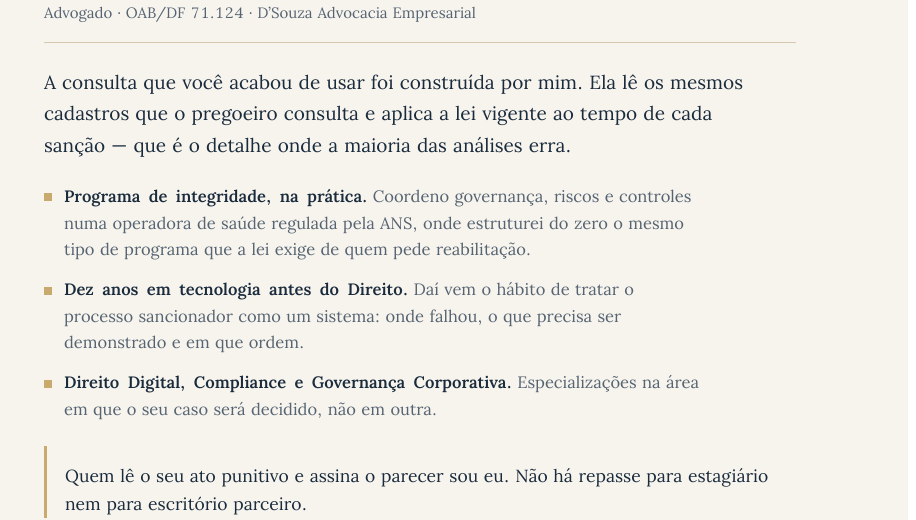
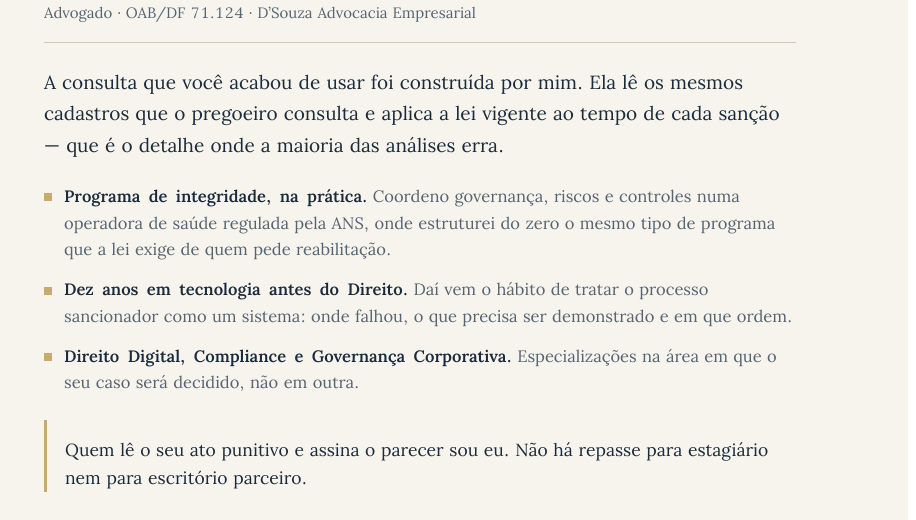
Before and after one commit to danielsouza-adv/rise-consulta, a plain HTML site: page wordpress/bloco-autoridade.html in a window 1280 px wide. Shown: the part 144-664 px from the top of the page, 364-1280 px from the left. Drawn offline with nearby package versions, Linux system fonts and the light colour scheme.

Commit message:
Estende o ajuste de largura aos demais textos dos blocos
Mesma correção das notas, aplicada aos parágrafos de abertura e às
caixas de destaque: nenhum texto para antes da borda do contêiner.

Co-Authored-By: Claude Opus 5 <noreply@anthropic.com>
Claude-Session: https://claude.ai/code/session_01DUVuvgzQWdqdnCUM1z1kG9

```diff
--- a/wordpress/bloco-autoridade.html
+++ b/wordpress/bloco-autoridade.html
@@ -51,10 +51,10 @@
   font-size:34px;line-height:1.15;font-weight:700;color:#1A2B3C;margin:0 0 6px;letter-spacing:0}
 #aut-dsouza .aut-oab{font-size:15px;color:#566472;margin:0 0 24px;padding-bottom:20px;
   border-bottom:1px solid #D4C9B0}
-#aut-dsouza .aut-lead{font-size:19px;line-height:1.65;color:#1A2B3C;margin:0 0 22px;max-width:62ch}
+#aut-dsouza .aut-lead{font-size:19px;line-height:1.65;color:#1A2B3C;margin:0 0 22px}
 #aut-dsouza .aut-pontos{list-style:none;margin:0 0 24px;padding:0;display:grid;gap:14px}
 #aut-dsouza .aut-pontos li{position:relative;padding-left:20px;font-size:16.5px;line-height:1.6;
-  color:#566472;max-width:64ch;margin:0}
+  color:#566472;margin:0}
 #aut-dsouza .aut-pontos li::before{content:"";position:absolute;left:0;top:.62em;width:8px;height:8px;
   background:#C8A96E}
 #aut-dsouza .aut-pontos b{color:#1A2B3C;font-weight:600}
```
Also changed, not shown: wordpress/bloco-conteudo.html (+2 -2 lines).
